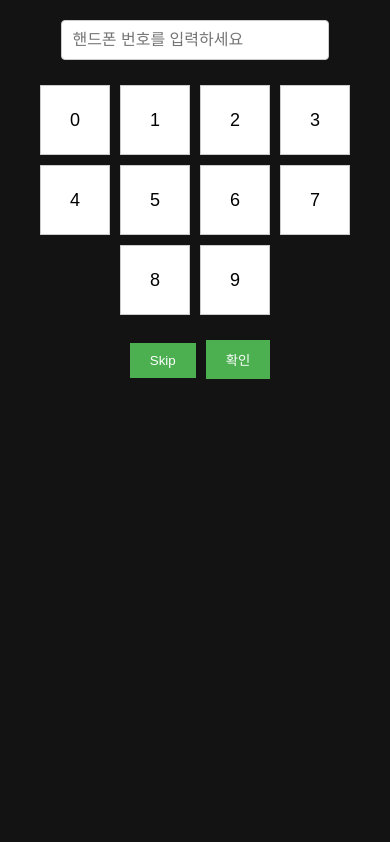
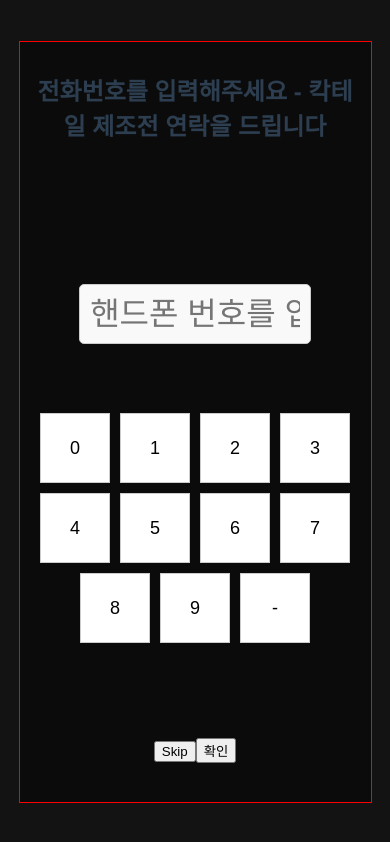
Before and after one commit to Kdigital-IOT4/front, a Vue app: page /cocktail/phoneNumber in a window 390 px wide. Built offline with nearby package versions, Linux system fonts and the light colour scheme.

Commit message:
phoneNumber

```diff
--- a/src/components/MachineMainPage.vue
+++ b/src/components/MachineMainPage.vue
@@ -39,10 +39,13 @@
 </template>
 
 <script>
+import { useMachineStore } from "@/stores/store";
+import { useCartStore } from "@/stores/cart";
+import { usePhoneStore } from "@/stores/phoneNumberStore";
+
 import axios from 'axios';
-import { useMachineStore } from "@/stores/store";
 import MachineStartModal from './MachineStartModal.vue';
-import { useCartStore } from "@/stores/cart";
+
 export default {
   components: { MachineStartModal },
 
@@ -77,6 +80,7 @@ export default {
         // 응답을 콘솔에 출력합니다.
         console.log('Server Response:', response.data);
         useCartStore()
+        usePhoneStore()
         useMachineStore().setMachineId(useMachineStore().machineId);
         // 응답 데이터를 컴포넌트 상태에 저장합니다.
         this.machineData = response.data;
--- a/src/components/PaymentPage.vue
+++ b/src/components/PaymentPage.vue
@@ -5,6 +5,10 @@
       <img src="@/assets/img/qr_ex.svg" alt="Your Image" class="centered-image" />
 
       <!-- 취소 버튼 -->
+      <div class="check-button">
+        <button @click="check()">확인</button>
+      </div>
+
       <div class="cancel-button">
         <button @click="cancel">취소</button>
       </div>
@@ -20,14 +24,14 @@
   display: flex;
   justify-content: center;
   align-items: center;
-  height: 100vh; /* 화면 전체 높이에 해당하는 값으로 조절 */
+  height: 100vh;
 }
 
 .content-box {
   background-color: white;
   padding: 20px;
   border-radius: 10px;
-  box-shadow: 0 0 10px rgba(0, 0, 0, 0.1); /* 그림자 효과 추가 */
+  box-shadow: 0 0 10px rgba(0, 0, 0, 0.1);
 }
 
 .centered-image {
@@ -37,9 +41,19 @@
 }
 
 .cancel-button {
-  margin-top: 20px; /* 원하는 간격으로 조정할 수 있습니다. */
+  margin-top: 20px;
 }
 
+.check-button{
+  margin-top: 20px;
+}
+.check-button button{
+  padding: 10px 20px;
+  background-color: #1eff00;
+  color: white;
+  border: none;
+  cursor: pointer;
+}
 .cancel-button button {
   padding: 10px 20px;
   background-color: #ff0000;
@@ -56,7 +70,11 @@ export default {
       // 취소 버튼 클릭 시 수행할 로직 추가
       // 주문 페이지로 돌아감
       this.$router.push('/OrderPage');
-    }
+    },
+
+    check() {
+      this.$router.push('/cocktail/phoneNumber');
+    },
   }
 };
 </script>
--- a/src/components/PhoneNumberInputPage.vue
+++ /dev/null
@@ -1,3 +0,0 @@
-<template>
-    PhoneNumberInputPage
-</template>
--- a/src/components/PhoneNumberPage.vue
+++ b/src/components/PhoneNumberPage.vue
@@ -1,6 +1,9 @@
 <template>
   <div class="phone-input-container">
-    <!-- 핸드폰 번호 입력창 -->
+    <div class="phoneNumber_header_box">
+      <h2>전화번호를 입력해주세요 - 칵테일 제조전 연락을 드립니다</h2>
+    </div>
+    <div class="phoneNmuber_input_box">
       <input v-model="phoneNumber" type="text" placeholder="핸드폰 번호를 입력하세요" />
 
       <!-- 숫자 입력 키보드 -->
@@ -10,10 +13,10 @@
           {{ number }}
         </button>
 
+        <button @click="backspace">-</button>
       </div>
-
-    <!-- 버튼 그룹 -->
-    <div class="button-group">
+    </div>
+    <div class="phoneNumber_buttom_box">
       <!-- Skip 버튼 -->
       <button @click="skip">Skip</button>
 
@@ -24,6 +27,8 @@
 </template>
 
 <script>
+import { usePhoneStore } from "@/stores/phoneNumberStore";
+
 export default {
   data() {
     return {
@@ -33,22 +38,34 @@ export default {
   methods: {
     skip() {
       // Skip 버튼 클릭 시 수행할 로직
-      console.log('Skip 버튼 클릭');
-
+      //console.log('Skip 버튼 클릭');
+      usePhoneStore().setPhoneNumber(null);
        // (임시) 영수증 페이지로 이동
       this.$router.push('/cocktail/bill');
     },
     confirm() {
       // 확인 버튼 클릭 시 수행할 로직
-      console.log('확인 버튼 클릭', this.phoneNumber);
+      const phoneNumberRegex = /^010[0-9]{8}$/;
 
+      if (phoneNumberRegex.test(this.phoneNumber)) {
+        // Phone number is valid
+        usePhoneStore().setPhoneNumber(this.phoneNumber);
         // (임시) 영수증 페이지로 이동
         this.$router.push('/cocktail/bill');
+      } else {
+        // Phone number is not in the correct format
+        alert('유효한 핸드폰 번호를 입력해주세요.');
+        // You can also provide feedback or handle the error in another way
+      }
     },
     appendToPhoneNumber(number) {
       // 숫자를 핸드폰 번호에 추가
       this.phoneNumber += number;
-    }
+    },
+    backspace() {
+      // Backspace 기능: 마지막 글자를 제거
+      this.phoneNumber = this.phoneNumber.slice(0, -1);
+    },
   }
 };
 </script>
@@ -56,13 +73,41 @@ export default {
 <style scoped>
 .phone-input-container {
   text-align: center;
-  margin: 20px;
+  border: 1px solid red;
+  position: fixed;
+  width: 90%;
+  height: 90%;
+  background: rgba(0, 0, 0, 0.4);
+  top: 0;
+  left: 0;
+  right: 0;
+  bottom: 0;
+  margin: auto;
+
+  display: grid;
+  grid-template-rows: 3fr 6fr 1fr;
+  gap: 10px;
 }
 
-input {
-  width: 80%;
+.phoneNumber_header_box,
+.phoneNmuber_input_box,
+.phoneNumber_buttom_box {
+  padding: 10px; /* Add padding to the boxes if needed */
+}
+
+.phoneNmuber_input_box input {
+  width: 70%;
+  height: 60px;
+  margin-bottom: 4rem;
   padding: 10px;
-  margin-bottom: 20px;
+  font-size: 32px;
+  border: 1px solid #ccc;
+  border-radius: 5px;
+  background-color: #f9f9f9;
+  color: #333;
+  box-sizing: border-box;
+  pointer-events: none;
+  text-align: center;
 }
 
 .numeric-keyboard {
--- a/src/router/index.js
+++ b/src/router/index.js
@@ -15,7 +15,6 @@ import CockTailPage from "@/components/CockTailPage";
 import CocktailPreviewPage from "@/components/CocktailPreviewPage";
 import ErrorPage from "@/components/ErrorPage";
 import PaymentPage from "@/components/PaymentPage";
-import PhoneNumberInputPage from "@/components/PhoneNumberInputPage";
 import UserSignUpPage from "@/components/UserSignUpPage";
 import UserRegisterPage from "@/components/UserRegisterPage";
 import MachineRegisterPage from "@/components/MachineRegisterPage";
@@ -124,12 +123,6 @@ const routes = [
   },
 
   {
-    path: "/PhoneNumberInputPage",
-    name: "PhoneNumberInputPage",
-    component: PhoneNumberInputPage,
-  },
-
-  {
     path: "/UserSignUpPage",
     name: "UserSignUpPage",
     component: UserSignUpPage,
@@ -163,11 +156,6 @@ const routes = [
     name: "PhoneNumberPage",
     component: PhoneNumberPage,
   },
-  {
-    path: "/cocktail/phoneNumber",
-    name: "PhoneNumberPage",
-    component: PhoneNumberPage,
-  },
 
   {
     path: "/cocktail/bill",
--- /dev/null
+++ b/src/stores/phoneNumberStore.js
@@ -0,0 +1,19 @@
+import { defineStore } from "pinia";
+
+export const usePhoneStore = defineStore("phone", {
+  state: () => {
+    return {
+      phoneNumber: "",
+    };
+  },
+  actions: {
+    setPhoneNumber(phoneNumber) {
+      this.phoneNumber = phoneNumber;
+    },
+  },
+  getters: {
+    getPhoneNumber: (state) => {
+      return state.phoneNumber;
+    },
+  },
+});
```
Lines whose indentation alone changed are shown as unchanged.
